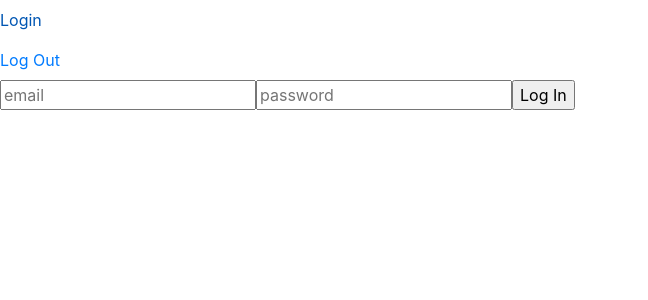
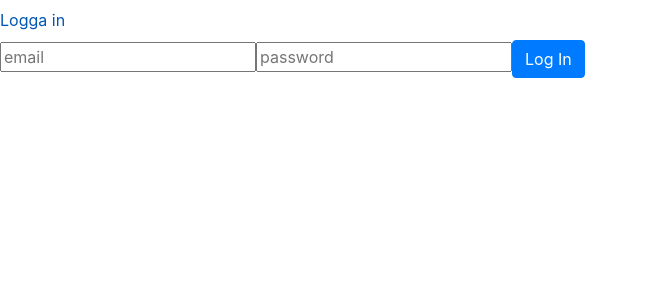
Before and after one commit to magdulator/x0001e, a React (Create React App) app in the folder frontend/: page /login in a window 1280 px wide. Shown: the top 300 px of the page, without its empty margins (0-648 px from the left). Built offline with nearby package versions, Linux system fonts and the light colour scheme.

Commit message:
validate login before post

```diff
--- a/frontend/src/App.js
+++ b/frontend/src/App.js
@@ -25,17 +25,19 @@ class App extends Component {
 
           <BrowserRouter>
           <div className="navbar-nav ml-auto">
+
+            {currentUser ? (
+
+              <li className="nav-item">
+                <a href="/login" className="nav-link" onClick={this.logOut}>
+                    Logga ut
+                </a>
+              </li> ):(
               <li className="nav-item">
                   <Link to={"/login"} className="nav-link">
-                      Login
+                      Logga in
                   </Link>
-              </li>
-
-              <li className="nav-item">
-                  <a href="/login" className="nav-link" onClick={this.logOut}>
-                      Log Out
-                  </a>
-              </li>
+              </li>)}
 
           </div>
           <Switch>
--- a/frontend/src/components/login.component.js
+++ b/frontend/src/components/login.component.js
@@ -1,5 +1,16 @@
 import React, { Component } from "react";
 import auth from '../services/auth';
+
+
+const required = value => {
+    if (!value) {
+      return (
+        <div className="alert alert-danger" role="alert">
+          This field is required!
+        </div>
+      );
+    }
+  };
 
 export default class LoginForm extends Component {
 
@@ -14,6 +25,7 @@ export default class LoginForm extends Component {
     }
 
     handleSubmit(e) {
+
         console.log(this.state.email)
         console.log(this.state.password)
         auth.login(this.state.email, this.state.password);
@@ -37,14 +49,16 @@ export default class LoginForm extends Component {
         <div className="wrapper fadeInDown">
             <div id="formContent">
 
-                <form onSubmit={this.handleSubmit.bind(this)}>
+                <form >
                     <input type="text" id="login" className="fadeIn second" name="login" placeholder="email"
                     value={this.state.email}
-                    onChange={this.onChangeEmail}/>
+                    onChange={this.onChangeEmail}
+                    validations={[required]}/>
                     <input type="text" id="password" className="fadeIn third" name="login" placeholder="password"
                     value={this.state.password}
-                    onChange={this.onChangePassword}/>
-                    <input type="submit" className="fadeIn fourth" value="Log In"/>
+                    onChange={this.onChangePassword}
+                    validations={[required]}/>
+                    <button type="button" onClick={this.handleSubmit.bind(this)} className ="btn btn-primary" > Log In</button>
                 </form>
 
             </div>
```
